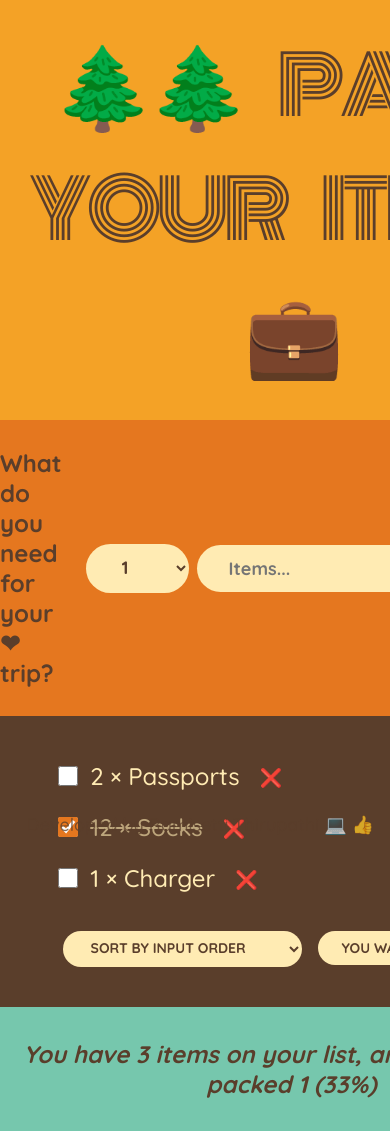
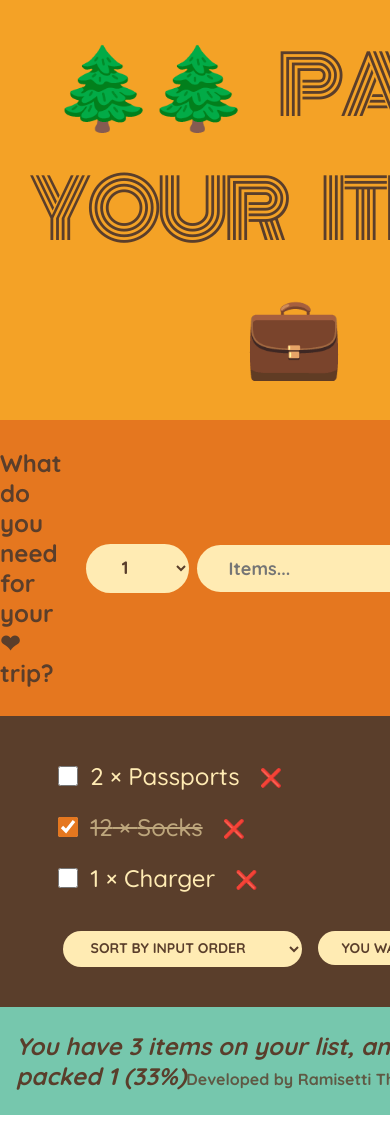
Before and after one commit to thirupathirao015/travel-packing-react-application, a React (Create React App) app: page / in a window 390 px wide. Shown: the top 1131 px of the page. Built offline with nearby package versions, Linux system fonts and the light colour scheme.

Commit message:
css chanes 3rd time
Refactor stats section styles and adjust developer row alignment.

```diff
--- a/src/index.css
+++ b/src/index.css
@@ -131,13 +131,6 @@ input[type="checkbox"] {
   transform: translateY(2px);
 }
 
-.stats {
-  background-color: #76c7ad;
-  text-align: center;
-  font-weight: 700;
-  padding: 3.2rem 0;
-}
-
 .emptyFooterText {
   background-color: #76c7ad;
   text-align: center;
@@ -199,21 +192,35 @@ input[type="checkbox"] {
   color: #fff;
 }
 
-/* Developer msg line laptop*/
-.developer {
-  position: absolute; /* 🔑 remove from normal flow */
-  right: 1.6rem; /* move to right corner */
-  bottom: 0.8rem; /* move slightly down */
-  font-size: 1.8rem;
-  opacity: 0.75;
-  font-weight: 500;
+/* ================= STATS FOOTER ================= */
+.stats {
+  background-color: #76c7ad;
+  padding: 2.4rem 1.6rem;
+  font-weight: 700;
 }
 
-/* Developer msg line for mobile*/
+/* Row 1: centered stats text */
+.stats-row {
+  text-align: center;
+}
+
+/* Row 2: developer aligned right */
+.developer-row {
+  display: flex;
+  justify-content: flex-end;
+  margin-top: 0.6rem;
+}
+
+.developer {
+  font-size: 1.6rem;
+  opacity: 0.8;
+  white-space: nowrap;
+}
+
+/* Mobile */
 @media (max-width: 600px) {
-  .stats {
-    flex-direction: column;
-    text-align: center;
+  .developer-row {
+    justify-content: center;
   }
 
   .developer {
```
